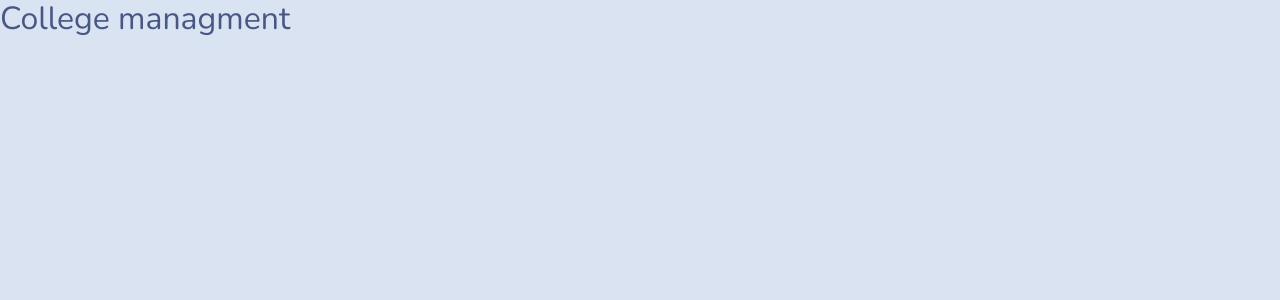
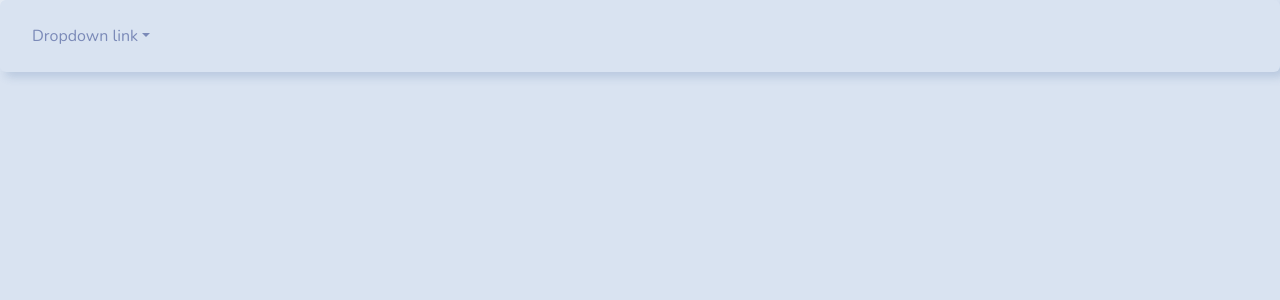
Before and after one commit to OmerHai/CollegeManagment, an Angular app in the folder client/: page / in a window 1280 px wide. Shown: the top 300 px of the page. Built offline with nearby package versions, Linux system fonts and the light colour scheme.

Commit message:
Create nav bar component

```diff
--- a/client/src/app/app.component.html
+++ b/client/src/app/app.component.html
@@ -1 +1 @@
-<h2>{{title}}</h2>
+<app-nav></app-nav>
--- a/client/src/app/app.component.ts
+++ b/client/src/app/app.component.ts
@@ -1,10 +1,11 @@
 import { Component } from '@angular/core';
 import { RouterOutlet } from '@angular/router';
+import { NavComponent } from './nav/nav.component';
 
 @Component({
   selector: 'app-root',
   standalone: true,
-  imports: [RouterOutlet],
+  imports: [RouterOutlet, NavComponent],
   templateUrl: './app.component.html',
   styleUrl: './app.component.css'
 })
--- a/client/src/app/app.config.ts
+++ b/client/src/app/app.config.ts
@@ -1,8 +1,12 @@
 import { ApplicationConfig } from '@angular/core';
 import { provideRouter } from '@angular/router';
+import { provideAnimations } from '@angular/platform-browser/animations';
 
 import { routes } from './app.routes';
 
 export const appConfig: ApplicationConfig = {
-  providers: [provideRouter(routes)]
+  providers: [
+    provideRouter(routes),
+    provideAnimations()
+  ]
 };
--- /dev/null
+++ b/client/src/app/nav/nav.component.html
@@ -0,0 +1,10 @@
+<nav class="nav nav-pills">
+    <li dropdown class="nav-item dropdown">
+        <a dropdownToggle class="nav-link dropdown-toggle" href="#" role="button">Dropdown link</a>
+        <ul *dropdownMenu class="dropdown-menu">
+            <li>
+                <a class="dropdown-item" href="#">Action</a>
+            </li>
+        </ul>
+    </li>
+</nav>
```
Also changed, not shown: client/src/app/nav/nav.component.ts (added, +13 -0 lines), client/src/app/nav/nav.component.css (added), 1 other file (tests, documents, lock files or other folders).
